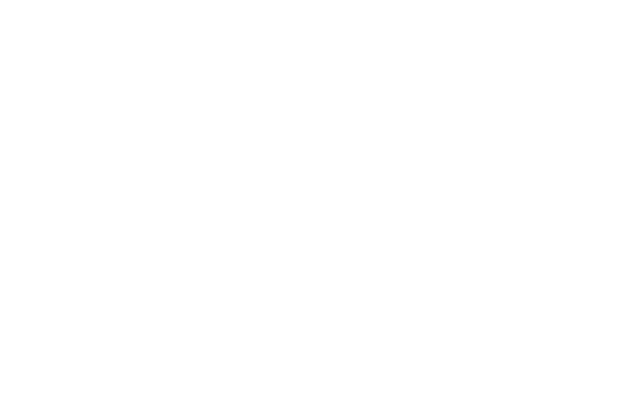
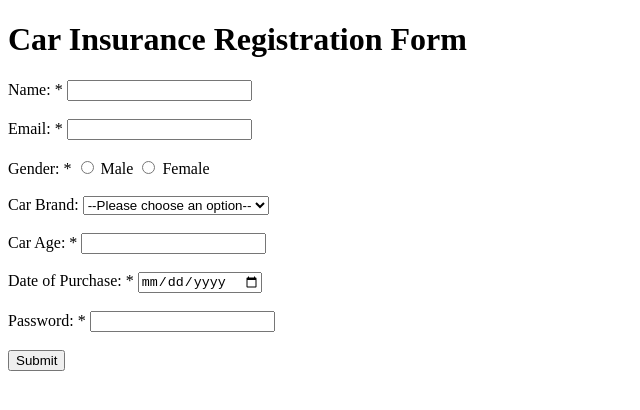
Before and after one commit to acciojob/car-insurance-form-nitinPatelDev, a website: page main.html in a window 1280 px wide. Shown: the whole page, without its empty margins (0-640 px from the left). Drawn offline with Linux system fonts and the light colour scheme.

Commit message:
created a submission

```diff
--- a/main.html
+++ b/main.html
@@ -7,7 +7,54 @@
 </head>
 
 <body>
-	<!-- the entire body must be written by student -->
+	 <h1>Car Insurance Registration Form</h1>
+    <form action="#" method="POST">
+        <!-- Name Field -->
+        <label for="name">Name: *</label>
+        <input type="text" id="name" name="name" required>
+        <br><br>
+
+        <!-- Email Field -->
+        <label for="email">Email: *</label>
+        <input type="email" id="email" name="email" required>
+        <br><br>
+
+        <!-- Gender Field -->
+        <label>Gender: *</label>
+        <input type="radio" id="gender_male" name="gender" value="male" required>
+        <label for="gender_male">Male</label>
+        <input type="radio" id="gender_female" name="gender" value="female" required>
+        <label for="gender_female">Female</label>
+        <br><br>
+
+        <!-- Car Brands Dropdown -->
+        <label for="cars">Car Brand:</label>
+        <select id="cars" name="cars">
+            <option value="">--Please choose an option--</option>
+            <option value="bmw">BMW</option>
+            <option value="audi">Audi</option>
+            <option value="mercedes">Mercedez</option>
+        </select>
+        <br><br>
+
+        <!-- Car Age Field -->
+        <label for="carage">Car Age: *</label>
+        <input type="number" id="carage" name="carage" required>
+        <br><br>
+
+        <!-- Date of Purchase Field -->
+        <label for="dop">Date of Purchase: *</label>
+        <input type="date" id="dop" name="dop" required>
+        <br><br>
+
+        <!-- Password Field -->
+        <label for="password">Password: *</label>
+        <input type="password" id="password" name="password" required>
+        <br><br>
+
+        <!-- Submit Button -->
+        <button type="submit">Submit</button>
+    </form>
     <script type="text/javascript" src="./script.js">
 </script>
 
```
